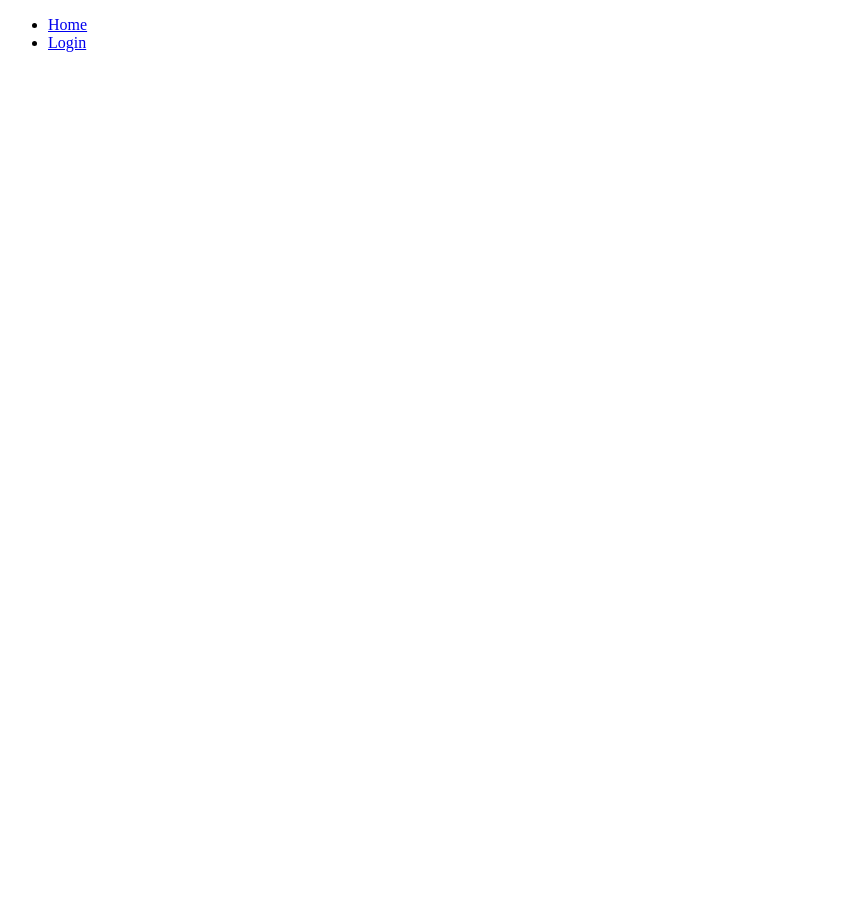
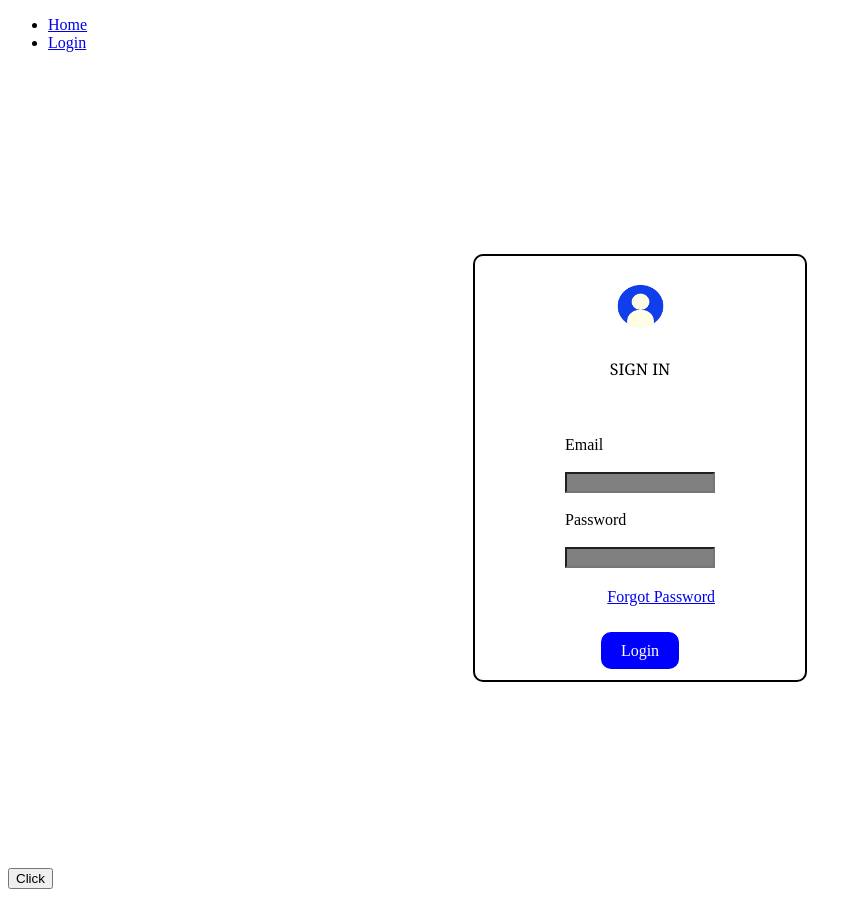
Before and after one commit to pawankumar29/Campus, a React (Create React App) app: page / in a window 1280 px wide. Before the commit this address had no page. Shown: the whole page, without its empty margins (0-862 px from the left). Before the commit the page ends 800 px from the top, so only its background shows below. Built offline with nearby package versions, Linux system fonts and the light colour scheme.

Commit message:
login done

```diff
--- a/package.json
+++ b/package.json
@@ -6,6 +6,7 @@
     "@testing-library/jest-dom": "^5.16.5",
     "@testing-library/react": "^13.4.0",
     "@testing-library/user-event": "^13.5.0",
+    "axios": "^1.3.4",
     "react": "^18.2.0",
     "react-dom": "^18.2.0",
     "react-router-dom": "^6.8.2",
--- a/src/App.js
+++ b/src/App.js
@@ -3,27 +3,33 @@ import { BrowserRouter as Router, Routes, Route, Link } from 'react-router-dom';
 import PrivateRoute from "./components/privateRoute.js";
 import Dashboard from "./components/dashboardPage.js";
 function App() {
+
   return (
     <Router>
       <div>
         <nav>
           <ul>
             <li>
-              <Link to="/about">Home</Link>
+              <Link to="/dash">Home</Link>
 
             </li>
-            <li><Link to="/Login">Login</Link></li>
+            <li><Link to="/">Login</Link></li>
           </ul>
         </nav>
 
         <Routes>
-          <Route path="/about" element={<PrivateRoute  Component={<LoginPage/>} />} />
-          <Route path="/Login" element={<PrivateRoute  Component={<Dashboard/>} />} />
+         <Route path="/dash" element={<PrivateRoute  Component={Dashboard}/>} />
+          <Route path="/" element={<LoginPage/>}  />
+
+          {/* // necessary to give <LoginPage/> */}
 
         </Routes>
 
       </div>
+      <button >Click</button>
+
     </Router>
+
   );
 }
 
--- a/src/components/dashboardPage.js
+++ b/src/components/dashboardPage.js
@@ -1,10 +1,13 @@
 import React from 'react';
+const DashboardPage = () => {
 
-const DashboardPage = () => {
+
+
   return (
     <div>
       <h1>Welcome to the Dashboard</h1>
       <p>You are authenticated and can access this page.</p>
+
     </div>
   );
 };
--- a/src/components/loginPage.js
+++ b/src/components/loginPage.js
@@ -1,12 +1,14 @@
 import style from "../style/style.module.css"
 import React, { useState } from 'react'
+import axios from "axios"
 import logo from "../img/download.jpg"
-
+import { Navigate } from "react-router-dom";
+import { useNavigate } from "react-router-dom";
 function LoginPage() {
   const [Email,setEmail]=useState("");
   const [Password,setPassword]=useState("");
-  console.log("pawan");
 
+const navigate=useNavigate();
 function setEmailFun(event){
 
      setEmail(event.target.value);
@@ -17,13 +19,27 @@ function setPasswordFun(event){
   setPassword(event.target.value);
 }
 
-const submit=(e)=>{
+const submit=async(e)=>{
    e.preventDefault();
   const obj={
-    Email:Email,
-    Password:Password
+    email:Email,
+    password:Password
   }
-   alert(JSON.stringify(obj)); // by default alert take one argument and makes it string and to watch the
+
+  const result=await axios.post('http://localhost:3035/v1/login',obj);
+
+  console.log("r-->",result.data)
+  const token=result.data.Data
+
+  console.log(token)
+  if(token){
+  localStorage.setItem("token",token)
+  navigate("/dash")}
+  else{
+    console.log("err-->", document.getElementsByClassName("errmsg"))
+     document.getElementsByClassName("errmsg")[0].style.display="block";
+  }
+                            // by default alert take one argument and makes it string and to watch the
                               // the object just use json.stringfy
 }
 
@@ -58,7 +74,7 @@ just take care only reference will be called */}
 
     </div>
 
-
+    <div className={style.errmsg}>Wrong Email Kindly login</div>
 
 
     </div>
--- a/src/components/privateRoute.js
+++ b/src/components/privateRoute.js
@@ -1,51 +1,21 @@
+import React, { useEffect } from "react";
+import { useNavigate } from 'react-router-dom';
+import LoginPage from "./loginPage.js";
 
-// import React from 'react';
-// import { Route, Redirect } from 'react-router-dom';
-
-// const PrivateRoute = (props) => {
-//   const isAuthenticated = localStorage.getItem('isAuthenticated');
-//   const {Component}=props;
-//   return (
-//       isAuthenticated === 'true'
-//         ? <Component  />
-//         : <Redirect to='#' />
-//     )}
+const PrivateRoute=(props)=>{
 
 
 
+  const token=localStorage.getItem("token")
+  const {Component}=props
 
-// export default PrivateRoute;
+  return(
+    token?<Component/>:<LoginPage/>
 
-// import React from 'react';
-// import { Route, Redirect } from 'react-router-dom';
-
-// const PrivateRoute = ({ component: Component, ...rest }) => {
-//   const isAuthenticated = localStorage.getItem('isAuthenticated');
-//   return (
-//     <Route {...rest} render={(props) => (
-//       isAuthenticated === 'true'
-//         ? <Component {...props} />
-//         : <Redirect to='#' />
-//     )} />
-//   );
-// };
-
-// export default PrivateRoute;
+  )
 
 
-import React from 'react';
-import { Route, Navigate } from 'react-router-dom';
+}
 
-const PrivateRoute = ({ component: Component, ...rest }) => {
-  const isAuthenticated = localStorage.getItem('isAuthenticated');
-  console.log("is--->",isAuthenticated);
-  return (
-    <Route {...rest} element={(
-      isAuthenticated === 'true'
-        ? <Component />
-        : <Navigate to='/Login' replace />
-    )} />
-  );
-};
 
 export default PrivateRoute;
--- a/src/style/style.module.css
+++ b/src/style/style.module.css
@@ -70,3 +70,7 @@
   background-color: grey;
   width:150px;
   box-sizing: border-box;}
+
+.errmsg{
+  display:none;
+}
```
Also changed, not shown: 1 other file (tests, documents, lock files or other folders).
